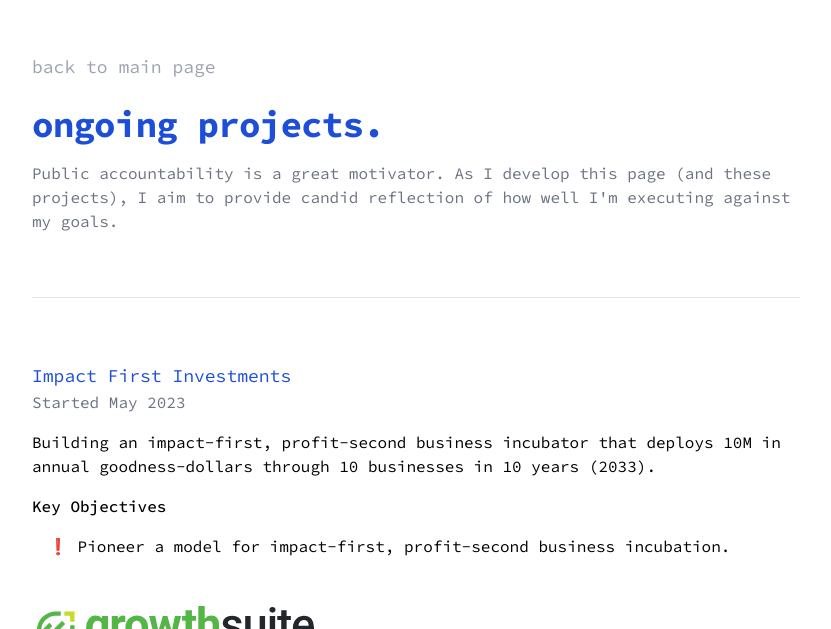
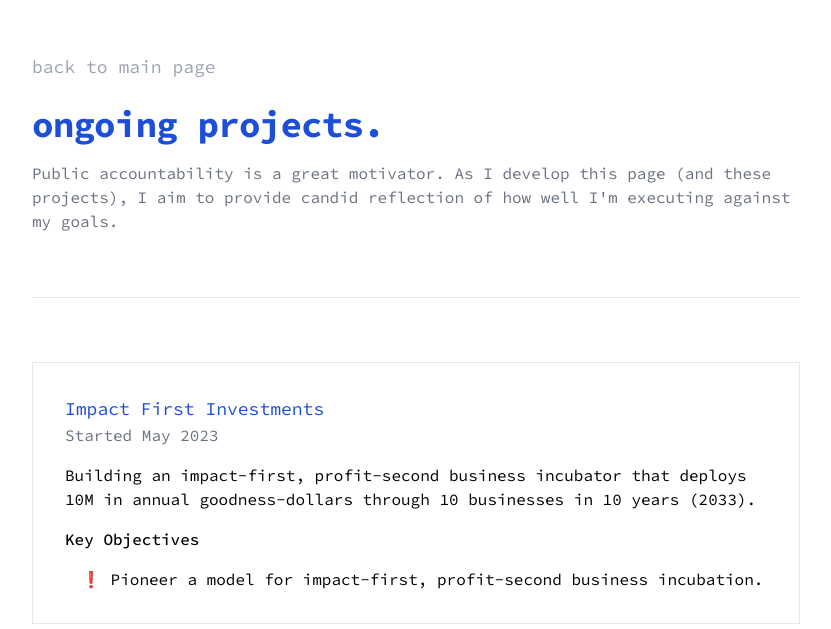
Before and after one commit to KnowIsPow/digital-garden, a Next.js app: page /projects in a window 1280 px wide. Shown: the part 171-800 px from the top of the page, without its empty margins (224-1055 px from the left). Built offline with nearby package versions, Linux system fonts and the light colour scheme.

Commit message:
Add border and padding to projects

```diff
--- a/src/app/(sub-pages)/projects/page.jsx
+++ b/src/app/(sub-pages)/projects/page.jsx
@@ -36,7 +36,7 @@ export default async function ProjectsPage() {
         </p>
       </header>
 
-      <ul className="space-y-12">
+      <ul className="space-y-8">
         {projects.map((project) => (
           <Project key={project.name} project={project} />
         ))}
@@ -47,7 +47,7 @@ export default async function ProjectsPage() {
 
 function Project({ project }) {
   return (
-    <li>
+    <li className="border p-8">
       <h2
         className={`text-blue-700 text-lg ${project.previewImage && "hidden"}`}
       >
```
